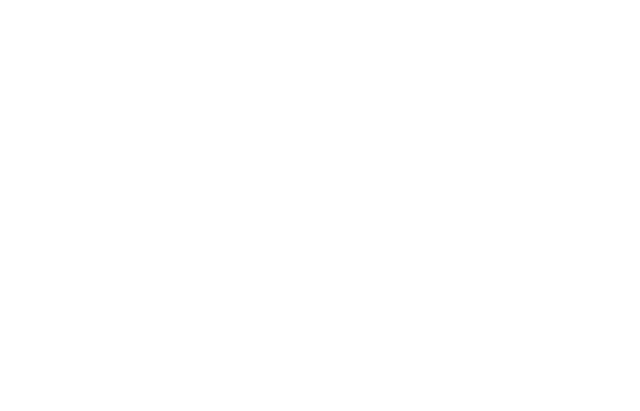
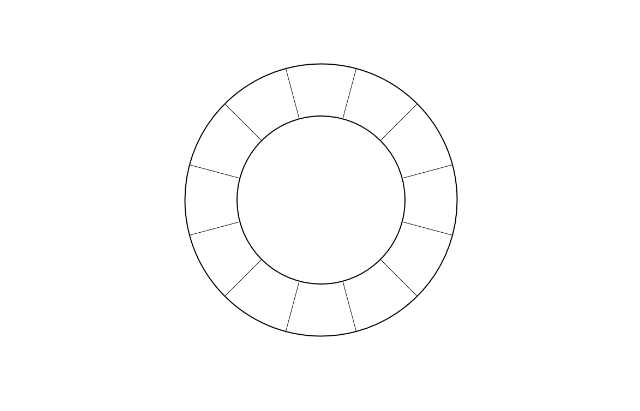
Before and after one commit to rvelaz96/COF, a plain HTML site: page index.html in a window 1280 px wide. Shown: the whole page, without its empty margins (319-959 px from the left). Drawn offline with Linux system fonts and the light colour scheme.

Commit message:
Update index.html

```diff
--- a/index.html
+++ b/index.html
@@ -1,10 +1,11 @@
+<!DOCTYPE html>
 <html lang="en">
 <head>
     <meta charset="UTF-8">
     <meta name="viewport" content="width=device-width, initial-scale=1.0">
     <title>Interactive Circle Frame</title>
     <style>
-        .square {
+        .circle-frame {
             position: relative;
             width: 300px;
             height: 300px;
@@ -15,10 +16,10 @@
         }
         .segment {
             position: absolute;
-            width: 50%;
-            height: 50%;
-            transform-origin: 100% 100%;
-            clip-path: polygon(50% 50%, 100% 0, 100% 100%);
+            width: 100%;
+            height: 100%;
+            transform-origin: center;
+            clip-path: polygon(50% 50%, 100% 50%, 100% 0, 50% 0);
             transition: background-color 0.3s;
         }
         .segment:hover {
```
